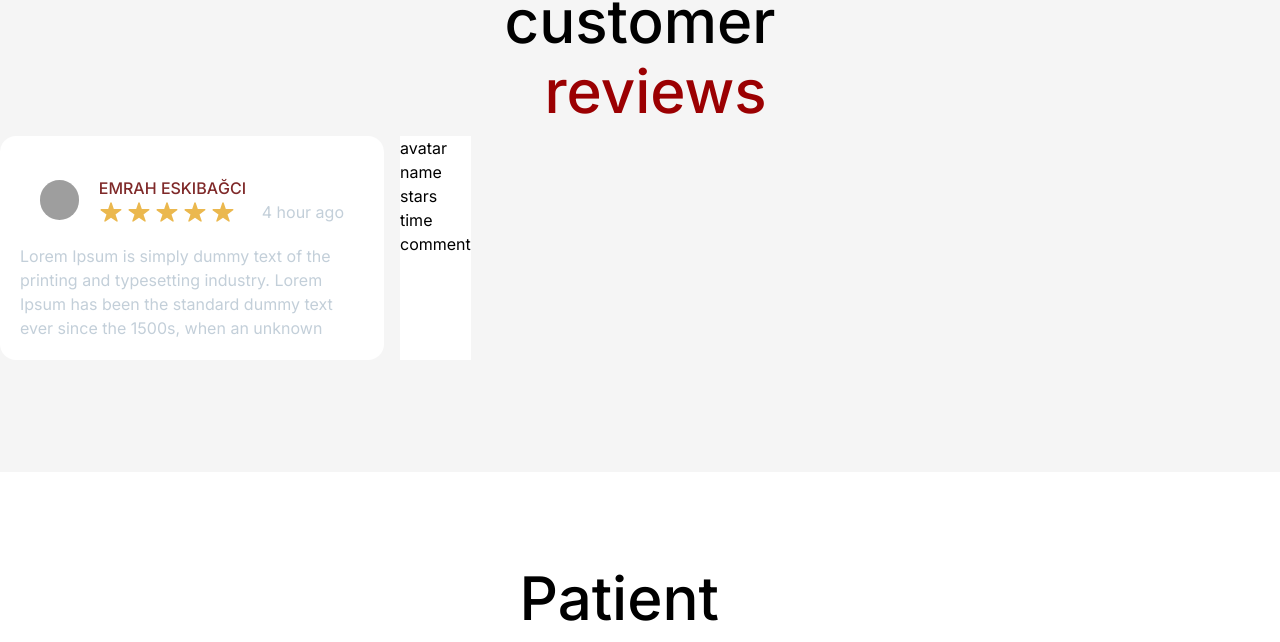
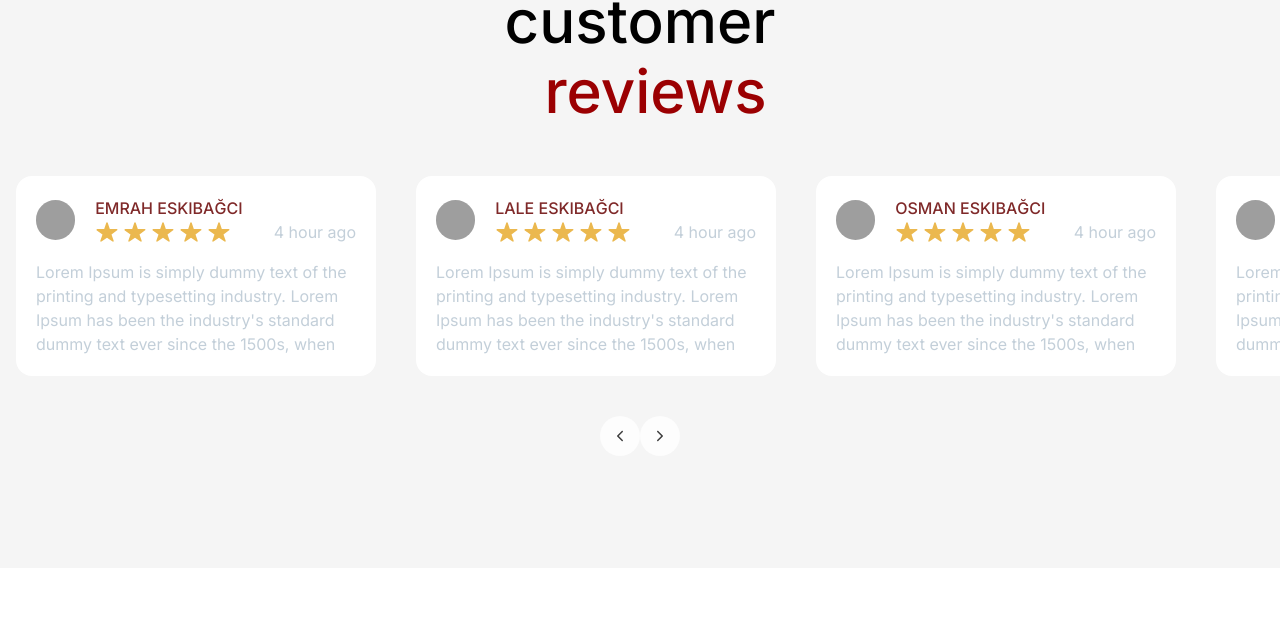
Before and after one commit to emraheskbgc/emrah-eye-app, a Next.js app: page / in a window 1280 px wide. Shown: the part 2905-3547 px from the top of the page. Built offline with nearby package versions, Linux system fonts and the light colour scheme; grey boxes are pictures that could not be loaded.

Commit message:
yorum kısmı halledildi

```diff
--- a/components/Section7/index.js
+++ b/components/Section7/index.js
@@ -1,9 +1,25 @@
-import React from "react";
+"use client"
+import React, { useRef } from "react";
+import { IoIosArrowBack, IoIosArrowForward } from "react-icons/io";
 import { IoIosStar } from "react-icons/io";
-import styles from "./styles.module.css"
-
+import styles from "./styles.module.css";
+import datas from "@/public/assets/data/section7.json";
 
 function Section7() {
+  const scrollRef = useRef(null);
+
+  const handleScrollLeft = () => {
+    if (scrollRef.current) {
+      scrollRef.current.scrollLeft -= 200; // Adjust the scroll amount as needed
+    }
+  };
+
+  const handleScrollRight = () => {
+    if (scrollRef.current) {
+      scrollRef.current.scrollLeft += 200; // Adjust the scroll amount as needed
+    }
+  };
+
   return (
     <div>
       <div className="flex justify-center text-[60px] font-[500]">
@@ -12,46 +28,51 @@ function Section7() {
           <span className="text-redTitle ml-10 mt-[-20px]">reviews</span>
         </h1>
       </div>
-      <div className="flex">
-      <div className="bg-grayIcon p-5 rounded-2xl w-96 h-56">
-        <div className="flex px-5 py-5  items-center ">
+
+        <div ref={scrollRef} className={`flex space-x-10 mt-10 overflow-x-auto ${styles.scrollYOff}`}>
+          {datas.map((data) => (
+            <div key={data.id} className="bg-grayIcon p-5 rounded-2xl ml-4">
+              <div className="flex w-80 items-center">
                 <div className="mr-5">
-            <img src="/assets/images/head.png" className="w-12 h-10 rounded-full" alt="" />
+                  <img src={data.profileImage} className="w-12 h-10 rounded-full" alt="" />
                 </div>
-          <div className=" w-full">
-            <div className="text-darkRed font-[500] uppercase text-md">emrah eskibağcı  </div>
-            <div className="flex justify-between space-x-4  ">
+                <div className="w-full">
+                  <div className="text-darkRed font-[500] uppercase text-md">{data.name} </div>
+                  <div className="flex justify-between space-x-4 ">
                     <div className="flex space-x-1 text-2xl text-starYellow">
-                <IoIosStar/>
-                <IoIosStar/>
-                <IoIosStar/>
-                <IoIosStar/>
-                <IoIosStar/>
+                      <IoIosStar />
+                      <IoIosStar />
+                      <IoIosStar />
+                      <IoIosStar />
+                      <IoIosStar />
                     </div>
-              <div className="text-commentTimeText" >4 hour ago</div>
+                    <div className="text-commentTimeText">4 hour ago</div>
                   </div>
                 </div>
-
               </div>
-        <div className={`overflow-x-auto max-h-24 text-commentTimeText ${styles.scrollStyle}`}>
+              <div className={`overflow-x-auto max-h-24 mt-4 text-commentTimeText ${styles.scrollStyle}`}>
                 <p>
-          Lorem Ipsum is simply dummy text of the printing and typesetting industry. Lorem Ipsum has been the standard dummy text ever since the 1500s, when an unknown printer took a galley of type and scrambled it to make a type specimen book. It has survived not only five centuries, but also the leap into electronic typesetting, remaining essentially unchanged. It was popularised in the 1960s with the release of Letraset sheets containing Lorem Ipsum passages, and more recently with desktop publishing software like Aldus PageMaker including versions of Lorem Ipsum.
+                  {data.comment}
                 </p>
               </div>
             </div>
-      <div className="bg-grayIcon ml-4">
-      <div>
-        <div>avatar</div>
-        <div>
-          <div>name</div>
-          <div>stars</div>
-        </div>
-        <div>time</div>
-      </div>
-      <div>comment</div>
-    </div>
+          ))}
         </div>
 
+      <div className="flex justify-center mt-10">
+        <button
+          onClick={handleScrollLeft}
+          className="bg-grayIcon text-white w-10 h-10 flex justify-center items-center rounded-full opacity-75 hover:opacity-100"
+        >
+          <IoIosArrowBack />
+        </button>
+        <button
+          onClick={handleScrollRight}
+          className="bg-grayIcon text-white w-10 h-10 flex justify-center items-center rounded-full opacity-75 hover:opacity-100"
+        >
+          <IoIosArrowForward />
+        </button>
+      </div>
     </div>
   );
 }
--- a/components/Section7/styles.module.css
+++ b/components/Section7/styles.module.css
@@ -12,3 +12,7 @@
     background-color: #bbbbbb; /* Scrollbar rengi */
     border-radius: 20px; /* Oval yapmak için */
   }
+
+  .scrollYOff{
+    scrollbar-width: none;
+  }
--- a/public/assets/data/section7.json
+++ b/public/assets/data/section7.json
@@ -4,5 +4,35 @@
         "name":"Emrah Eskibağcı",
         "comment":"Lorem Ipsum is simply dummy text of the printing and typesetting industry. Lorem Ipsum has been the industry's standard dummy text ever since the 1500s, when an unknown printer took a galley of type and scrambled it to make a type specimen book. It has survived not only five centuries, but also the leap into electronic typesetting, remaining essentially unchanged. It was popularised in the 1960s with the release of Letraset sheets containing Lorem Ipsum passages, and more recently with desktop publishing software like Aldus PageMaker including versions of Lorem Ipsum.",
         "profileImage":"/assets/images/head.png"
+    },
+    {
+        "id":2,
+        "name":"Lale Eskibağcı",
+        "comment":"Lorem Ipsum is simply dummy text of the printing and typesetting industry. Lorem Ipsum has been the industry's standard dummy text ever since the 1500s, when an unknown printer took a galley of type and scrambled it to make a type specimen book. It has survived not only five centuries, but also the leap into electronic typesetting, remaining essentially unchanged. It was popularised in the 1960s with the release of Letraset sheets containing Lorem Ipsum passages, and more recently with desktop publishing software like Aldus PageMaker including versions of Lorem Ipsum.",
+        "profileImage":"/assets/images/head.png"
+    },
+    {
+        "id":3,
+        "name":"Osman Eskibağcı",
+        "comment":"Lorem Ipsum is simply dummy text of the printing and typesetting industry. Lorem Ipsum has been the industry's standard dummy text ever since the 1500s, when an unknown printer took a galley of type and scrambled it to make a type specimen book. It has survived not only five centuries, but also the leap into electronic typesetting, remaining essentially unchanged. It was popularised in the 1960s with the release of Letraset sheets containing Lorem Ipsum passages, and more recently with desktop publishing software like Aldus PageMaker including versions of Lorem Ipsum.",
+        "profileImage":"/assets/images/head.png"
+    },
+    {
+        "id":4,
+        "name":"Yeter Eskibağcı",
+        "comment":"Lorem Ipsum is simply dummy text of the printing and typesetting industry. Lorem Ipsum has been the industry's standard dummy text ever since the 1500s, when an unknown printer took a galley of type and scrambled it to make a type specimen book. It has survived not only five centuries, but also the leap into electronic typesetting, remaining essentially unchanged. It was popularised in the 1960s with the release of Letraset sheets containing Lorem Ipsum passages, and more recently with desktop publishing software like Aldus PageMaker including versions of Lorem Ipsum.",
+        "profileImage":"/assets/images/head.png"
+    },
+    {
+        "id":5,
+        "name":"İrem Eskibağcı",
+        "comment":"Lorem Ipsum is simply dummy text of the printing and typesetting industry. Lorem Ipsum has been the industry's standard dummy text ever since the 1500s, when an unknown printer took a galley of type and scrambled it to make a type specimen book. It has survived not only five centuries, but also the leap into electronic typesetting, remaining essentially unchanged. It was popularised in the 1960s with the release of Letraset sheets containing Lorem Ipsum passages, and more recently with desktop publishing software like Aldus PageMaker including versions of Lorem Ipsum.",
+        "profileImage":"/assets/images/head.png"
+    },
+    {
+        "id":6,
+        "name":"Emrah Eskibağcı",
+        "comment":"Lorem Ipsum is simply dummy text of the printing and typesetting industry. Lorem Ipsum has been the industry's standard dummy text ever since the 1500s, when an unknown printer took a galley of type and scrambled it to make a type specimen book. It has survived not only five centuries, but also the leap into electronic typesetting, remaining essentially unchanged. It was popularised in the 1960s with the release of Letraset sheets containing Lorem Ipsum passages, and more recently with desktop publishing software like Aldus PageMaker including versions of Lorem Ipsum.",
+        "profileImage":"/assets/images/head.png"
     }
 ]
--- a/tailwind.config.js
+++ b/tailwind.config.js
@@ -11,11 +11,12 @@ module.exports = {
         'daire1-bg': "url('/assets/images/daire1.png')",
         'daire2-bg': "url('/assets/images/daire2.png')",
         'daire3-bg': "url('/assets/images/daire3.jpeg')",
-        'otherFea1':"url('/assets/images/otherfeatured1.jpeg')",
-        'otherFea2':"url('/assets/images/otherfeatured2.png)",
-        'otherFea3':"url('/assets/images/otherfeatured3.png)",
-        'otherFea4':"url('/assets/images/otherfeatured4.png)",
-        'footer-bg':"url('/assets/images/footerImage.png')"
+        'otherFea1': "url('/assets/images/otherfeatured1.jpeg')",
+        'otherFea2': "url('/assets/images/otherfeatured2.png')",
+        'otherFea3': "url('/assets/images/otherfeatured3.png')",
+        'otherFea4': "url('/assets/images/otherfeatured4.png')",
+
+        'footer-bg': "url('/assets/images/footerImage.png')"
       },
 
     },
```
Lines whose indentation alone changed are shown as unchanged.
